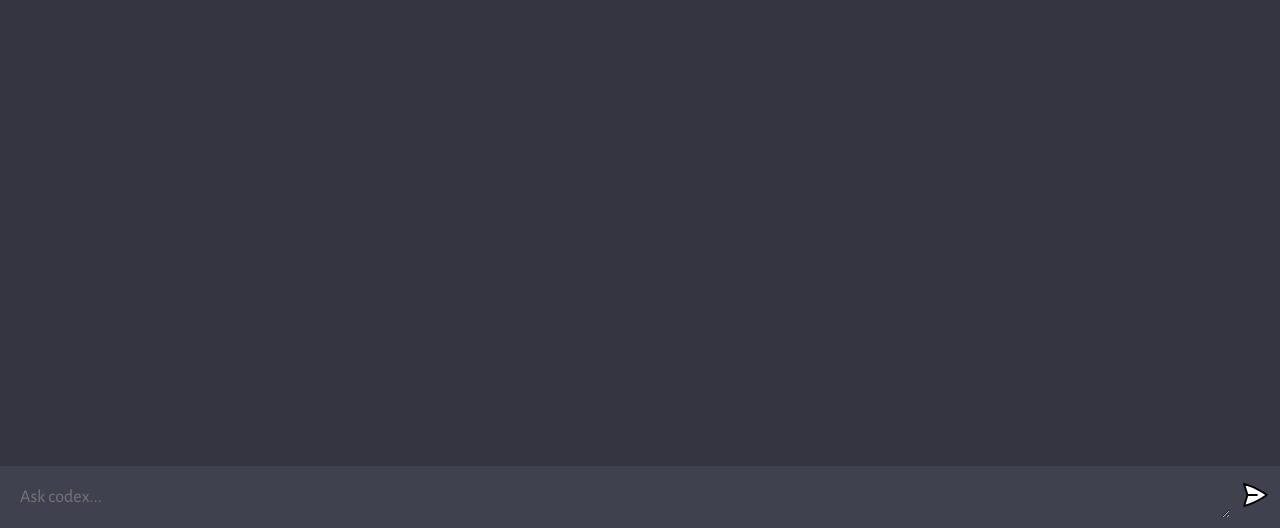
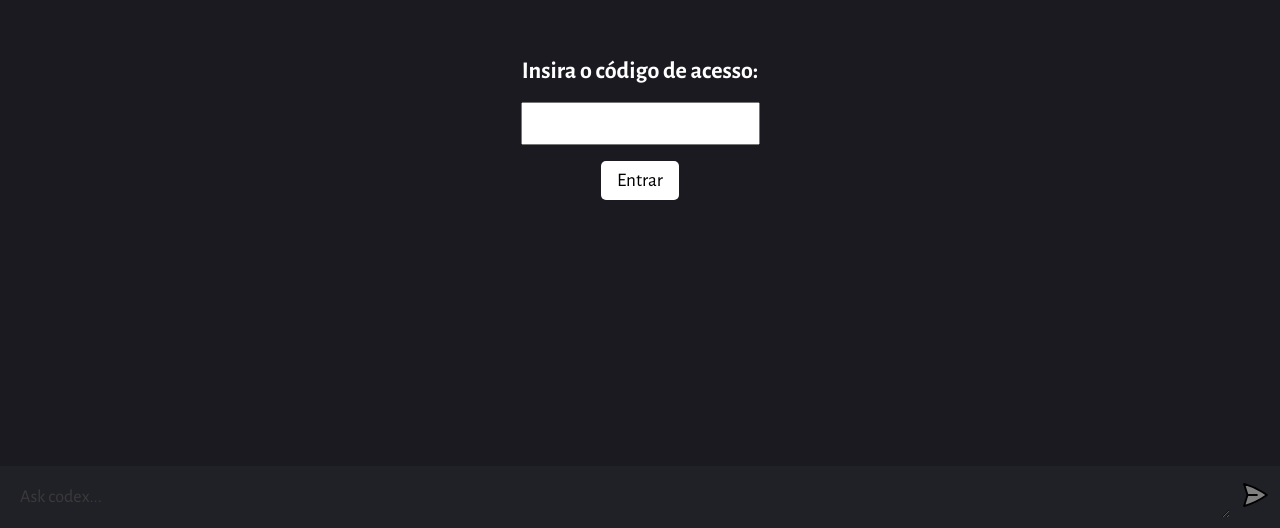
Before and after one commit to kamikazeBR1/MonoAI, a website built with Vite: page client/index.html in a window 1280 px wide. Shown: the part 272-800 px from the top of the page. Built offline with nearby package versions, Linux system fonts and the light colour scheme.

Commit message:
update login

```diff
--- a/client/index.html
+++ b/client/index.html
@@ -8,6 +8,12 @@
     <link rel="stylesheet" href="style.css" />
   </head>
   <body>
+    <div id="accessCodeOverlay">
+      <h2>Insira o código de acesso:</h2>
+      <input type="text" id="accessCodeInput">
+      <button id="accessCodeButton">Entrar</button>
+    </div>
+
     <div id="app">
       <div id="chat_container"></div>
 
@@ -19,4 +25,5 @@
 
     <script type="module" src="script.js"></script>
   </body>
+
 </html>
--- a/client/script.js
+++ b/client/script.js
@@ -118,3 +118,27 @@ form.addEventListener('keyup', (e) => {
         handleSubmit(e)
     }
 })
+
+// Get references to the access code elements
+const accessCodeOverlay = document.querySelector('#accessCodeOverlay');
+const accessCodeInput = document.querySelector('#accessCodeInput');
+const accessCodeButton = document.querySelector('#accessCodeButton');
+
+// Define the correct access code
+const correctAccessCode = '9ak2';
+
+// Add a click event listener to the access code button
+accessCodeButton.addEventListener('click', () => {
+  // Get the value of the access code input
+  const enteredAccessCode = accessCodeInput.value;
+
+  // Check if the entered access code is correct
+  if (enteredAccessCode === correctAccessCode) {
+    // If the access code is correct, remove the overlay and display the site content
+    accessCodeOverlay.remove();
+    // Your site content goes here...
+  } else {
+    // If the access code is incorrect, display an error message
+    alert('Código de acesso incorreto. Tente novamente.');
+  }
+});
--- a/client/style.css
+++ b/client/style.css
@@ -148,3 +148,39 @@ form img {
   width: 30px;
   height: 30px;
 }
+
+#accessCodeOverlay {
+  position: fixed;
+  top: 0;
+  left: 0;
+  width: 100%;
+  height: 100%;
+  background-color: rgba(0, 0, 0, 0.5);
+  display: flex;
+  flex-direction: column;
+  justify-content: center;
+  align-items: center;
+  z-index: 9999;
+}
+
+#accessCodeOverlay h2 {
+  color: white;
+  font-size: 1.5rem;
+  margin-bottom: 1rem;
+}
+
+#accessCodeOverlay input[type="text"] {
+  padding: 0.5rem;
+  font-size: 1.2rem;
+  margin-bottom: 1rem;
+}
+
+#accessCodeOverlay button {
+  padding: 0.5rem 1rem;
+  font-size: 1.2rem;
+  background-color: white;
+  color: black;
+  border: none;
+  border-radius: 5px;
+  cursor: pointer;
+}
```
